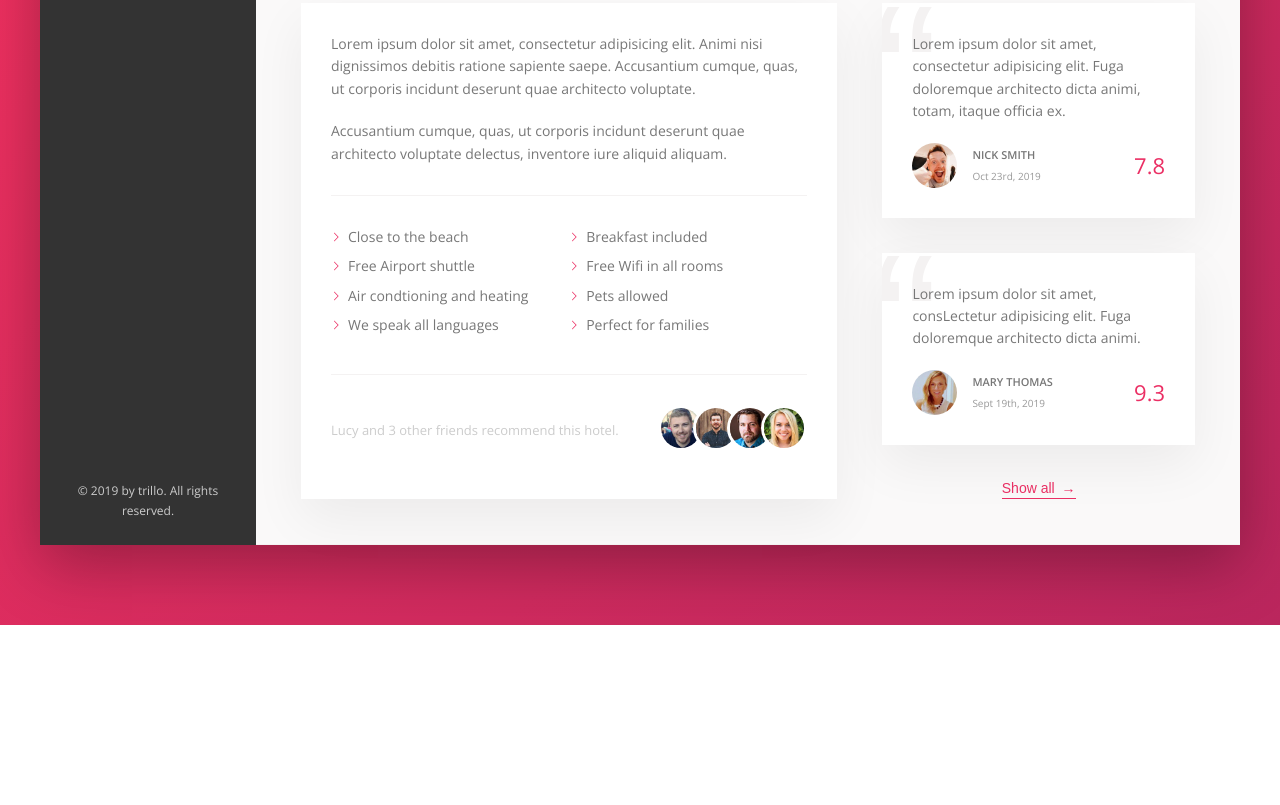
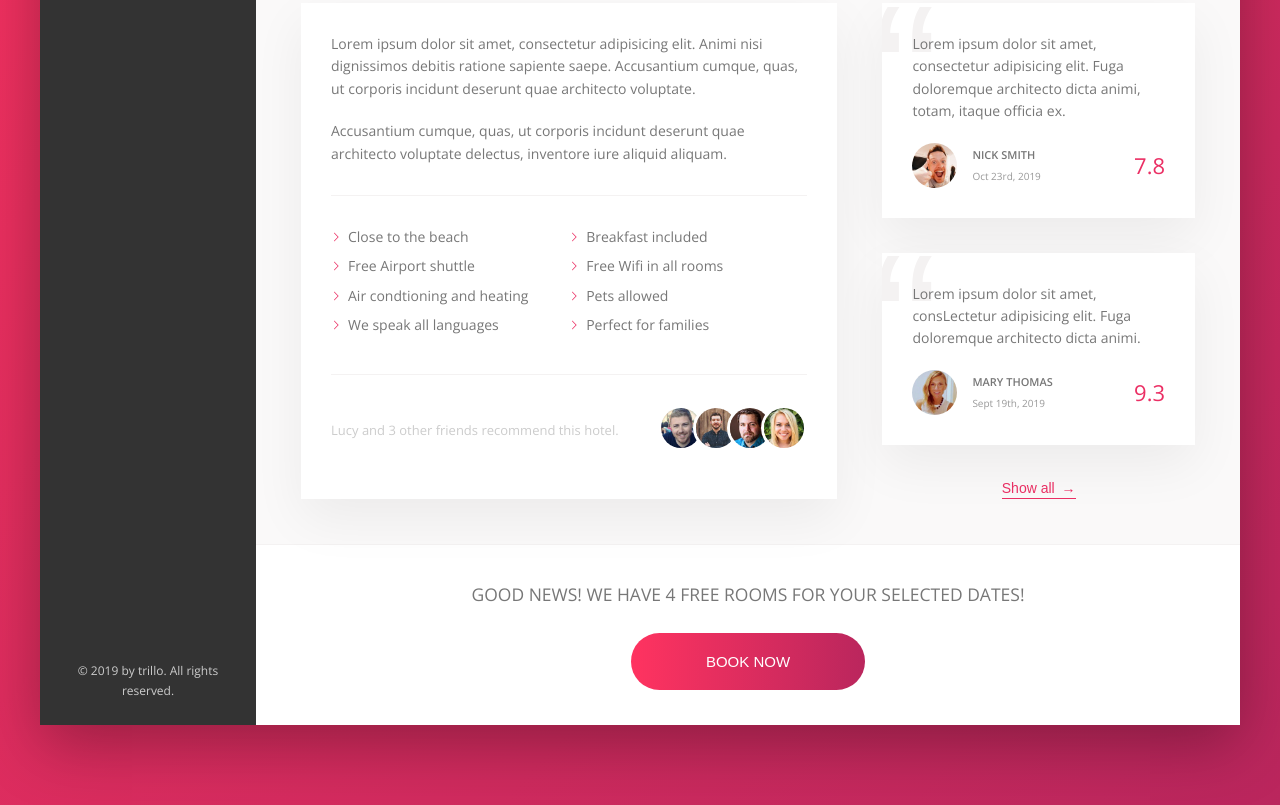
Before and after one commit to luther1096/trillo, a website: page index.html in a window 1280 px wide. Shown: the part 644-1449 px from the top of the page. Before the commit the page ends 1269 px from the top, so only its background shows below. Drawn offline with nearby package versions, Linux system fonts and the light colour scheme.

Commit message:
call to action section finished

```diff
--- a/index.html
+++ b/index.html
@@ -216,7 +216,19 @@
                   </figcaption>
                 </figure>
                 <button class="btn-inline">Show all <span>&rarr;</span></button>
+
             </div>
+
+          </div>
+
+          <div class="cta">
+            <h2 class="cta__book-now">
+              Good news! We have 4 free rooms for your selected dates!
+            </h2>
+            <button class='btn'>
+              <span class="btn__visible">Book now</span>
+              <span class="btn__invisible">Only 4 rooms left</span>
+            </button>
           </div>
         </main>
       </div>
--- a/sass/_components.scss
+++ b/sass/_components.scss
@@ -453,3 +453,78 @@
     z-index: 1;
   }
 }
+
+/////////////////////////////////////////////////
+// CTA - CALL TO ACTION
+
+.cta {
+  padding: 3.5rem 0;
+  text-align: center;
+
+  &__book-now {
+    font-size: 1.75rem;
+    font-weight: 300;
+    text-transform: uppercase;
+    margin-bottom: 2.5rem;
+  }
+}
+
+/////////////////////////////////////////////////
+// CTA BUTTON
+
+.btn {
+  font-size: 1.5rem;
+  font-weight: 300;
+  text-transform: uppercase;
+  border-radius: 100px;
+  border: none;
+  background-image: linear-gradient(
+    to right,
+    var(--color-primary-light),
+    var(--color-primary-dark)
+  );
+  color: #fff;
+  position: relative;
+  overflow: hidden;
+  cursor: pointer;
+
+  & > * {
+    display: inline-block;
+    height: 100%;
+    width: 100%;
+    transition: all 0.2s;
+  }
+
+  &__visible {
+    padding: 2rem 7.5rem;
+  }
+
+  &__invisible {
+    padding: 2rem 0;
+
+    position: absolute;
+    left: 0;
+    top: -100%;
+  }
+
+  &:hover {
+    background-image: linear-gradient(
+      to left,
+      var(--color-primary-light),
+      var(--color-primary-dark)
+    );
+  }
+
+  &:hover &__visible {
+    transform: translateY(100%);
+  }
+
+  &:hover &__invisible {
+    top: 0;
+  }
+
+  &:focus {
+    outline: none;
+    animation: pulsate 1s infinite;
+  }
+}
```
Also changed, not shown: css/style.css.
